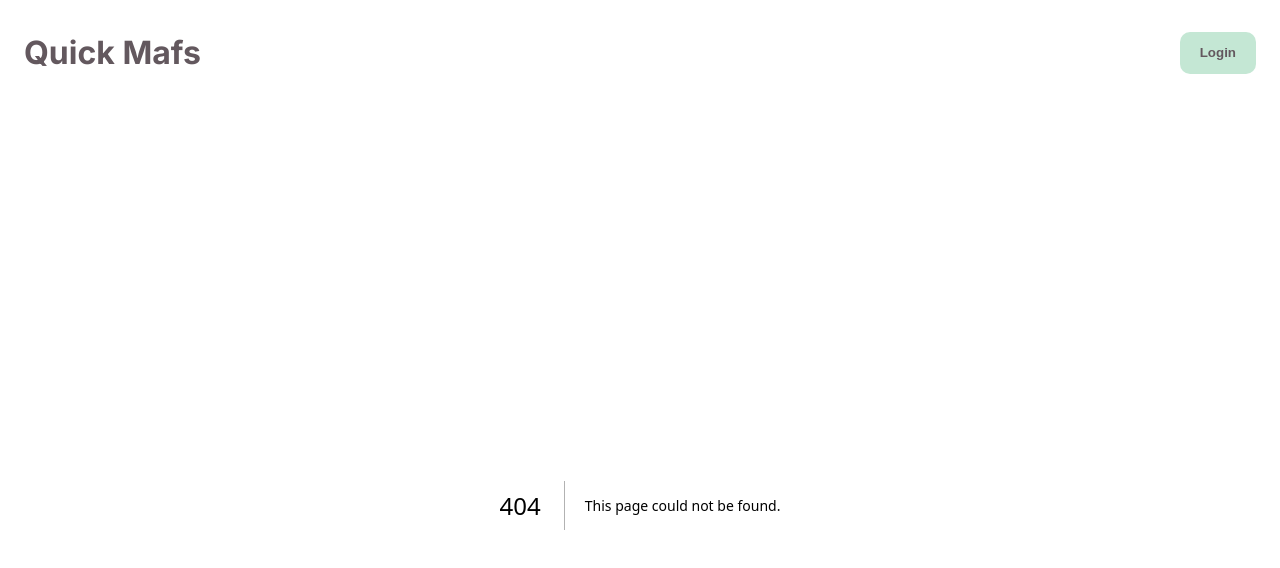
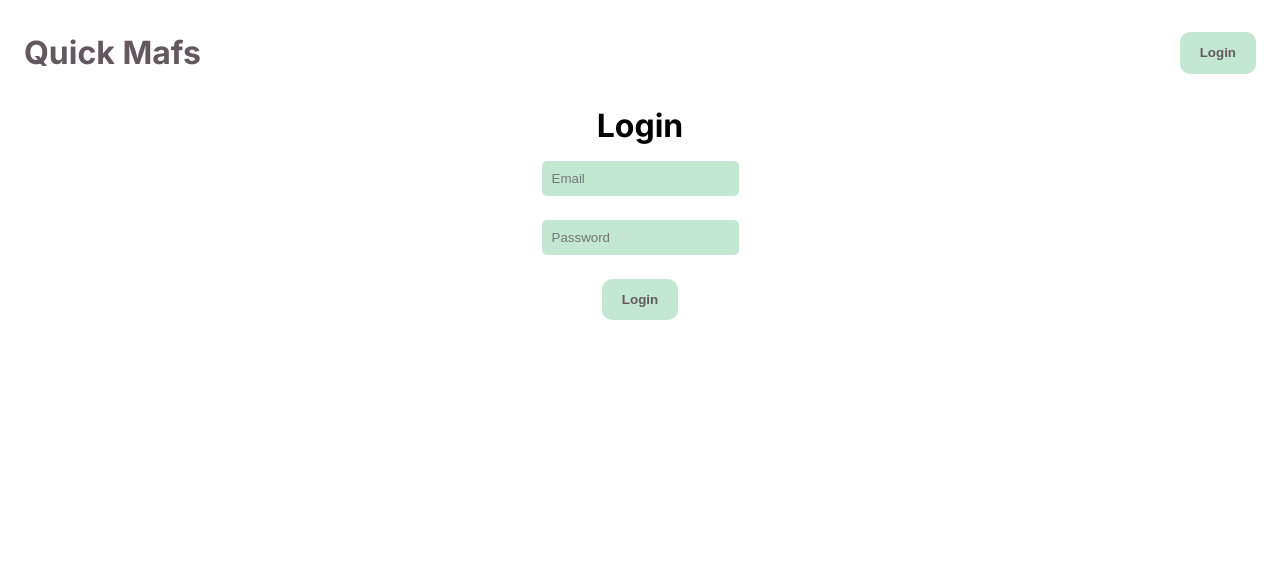
Before and after one commit to squach28/quick-mafs, a Next.js app: page /login in a window 1280 px wide. Before the commit this address had no page. Shown: the top 568 px of the page. Built offline with nearby package versions, Linux system fonts and the light colour scheme.

Commit message:
basic login page

```diff
--- /dev/null
+++ b/src/app/(auth)/login/page.jsx
@@ -0,0 +1,23 @@
+"use client"
+
+import React from 'react'
+import styles from './page.module.css'
+
+const Login = () => {
+
+    const handleSubmit = (e) => {
+        e.preventDefault()
+    }
+  return (
+    <div className={styles.container}>
+        <h1>Login</h1>
+        <form className={styles.form} onSubmit={handleSubmit}>
+            <input type="text" placeholder="Email" className={styles.input} />
+            <input type="password" placeholder="Password" className={styles.input} />
+            <button className={styles.loginButton}>Login</button>
+        </form>
+    </div>
+  )
+}
+
+export default Login
--- /dev/null
+++ b/src/app/(auth)/login/page.module.css
@@ -0,0 +1,31 @@
+.container {
+    display: flex;
+    flex-direction: column;
+    justify-content: center;
+    align-items: center;
+    gap: 1em;
+}
+
+.form {
+    display: flex;
+    flex-direction: column;
+    justify-content: center;
+    align-items: center;
+    gap: 1.5em;
+}
+
+.input {
+    padding: 0.75em;
+    border-radius: 5px;
+    border: none;
+    background-color: #C4E7D4;
+}
+
+.loginButton {
+    background-color: #C4E7D4;
+    color: #63585E;
+    padding: 1em 1.5em;
+    border: none;
+    border-radius: 10px;
+    font-weight: bold;
+}
```
Also changed, not shown: src/app/(auth)/register/page.jsx (added, +9 -0 lines), src/app/(auth)/register/page.module.css (added).
